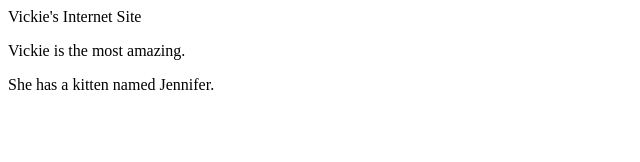
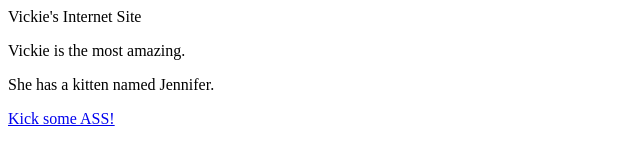
Before and after one commit to vickie-prog/KiraboCathy, a plain HTML site: page index.html in a window 1280 px wide. Shown: the whole page, without its empty margins (0-640 px from the left). Drawn offline with Linux system fonts and the light colour scheme.

Commit message:
Update index.html

```diff
--- a/index.html
+++ b/index.html
@@ -7,5 +7,7 @@
 <body>
     <p>Vickie is the most amazing.</p>
     <p>She has a kitten named Jennifer.</p>
+    <p><a href="kickass.html">Kick some ASS!</a></p>
 </body>
+
 </html>
```
